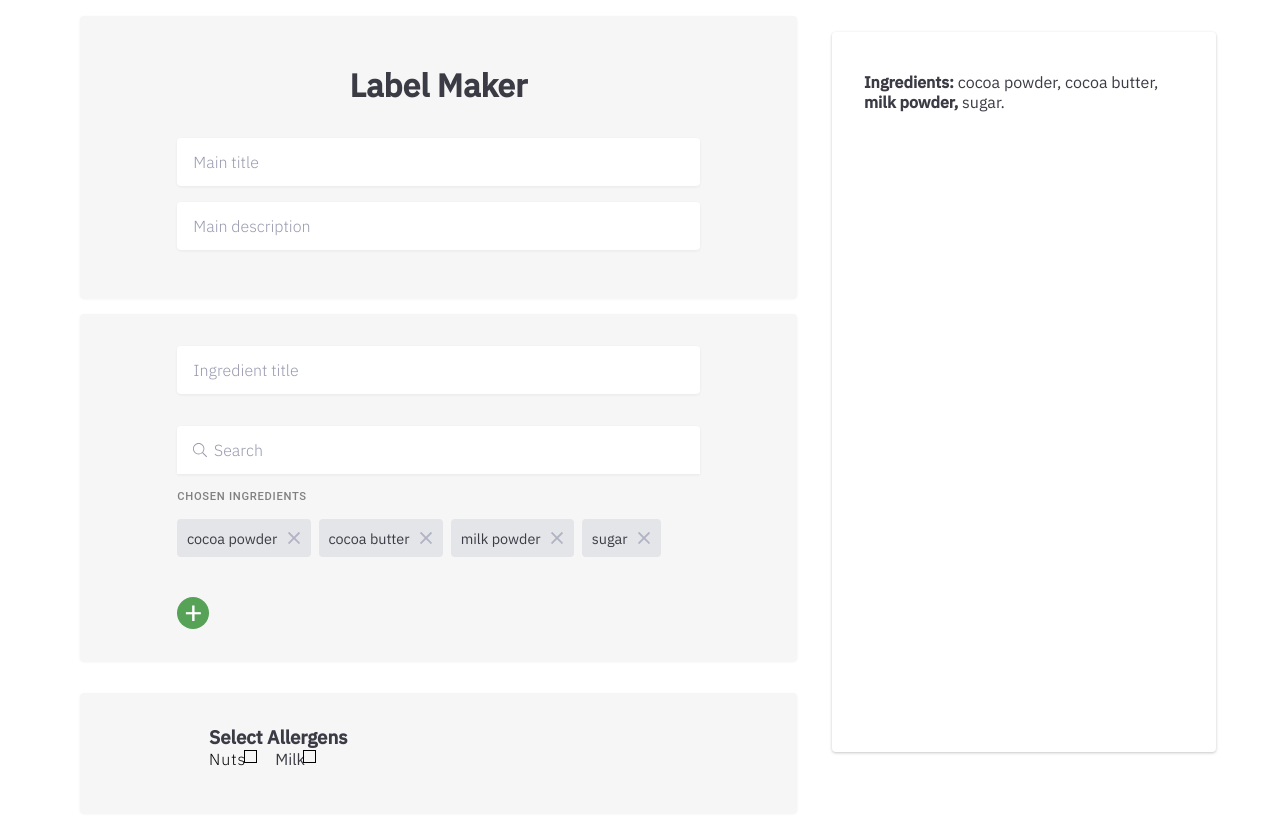
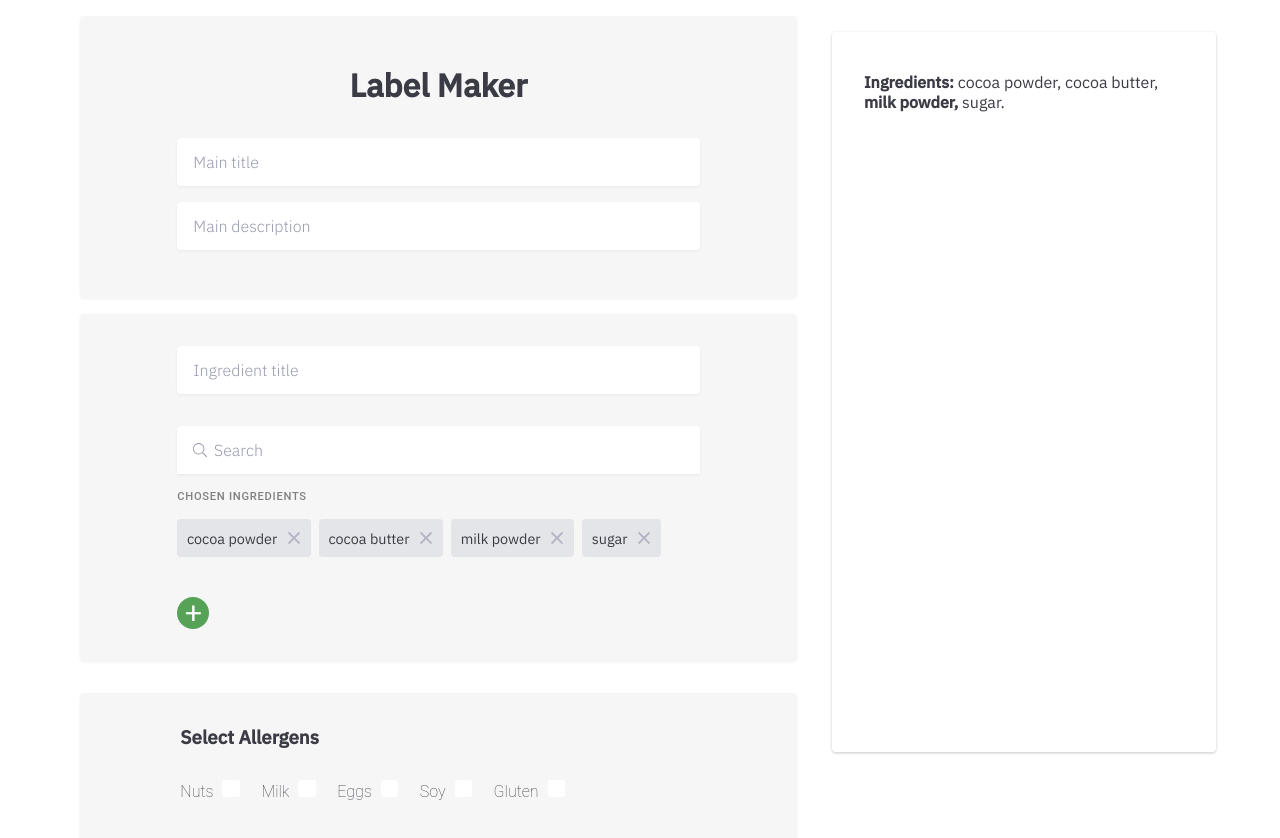
Before and after one commit to antonijak/Label-maker, a React (Create React App) app: page / in a window 1280 px wide. Shown: the top 838 px of the page. Built offline with nearby package versions, Linux system fonts and the light colour scheme; the HTML template or start-up script is replaced by a standard one.

Commit message:
add/Allergen component

```diff
--- a/src/App.js
+++ b/src/App.js
@@ -1,6 +1,6 @@
 import React, { Component } from 'react';
 import IngredientsSelector from './components/IngredientsSelector.js';
-import Allergens from './components/Allergens.js';
+import AllergensContainer from './components/AllergensContainer.js';
 import uuid from 'uuid/v4';
 
 import './App.scss';
@@ -100,7 +100,7 @@ class App extends Component {
               />
             ))}
           </div>
-          <Allergens />
+          <AllergensContainer />
         </form>
         <LabelPreview
           alergens={this.state.alergens}
--- /dev/null
+++ b/src/components/Allergen.js
@@ -0,0 +1,24 @@
+import React from 'react';
+import './Allergen.scss';
+
+const Allergen = ({ name, label, value, handleChange }) => {
+  return (
+    <label htmlFor={name} className="allergen checkbox">
+      <span>{label}</span>
+      <input
+        type="checkbox"
+        name={name}
+        id={name}
+        className={
+          value
+            ? 'checkbox__button checkbox__button--checked'
+            : 'checkbox__button'
+        }
+        onChange={handleChange}
+        value={value}
+      />
+    </label>
+  );
+};
+
+export default Allergen;
--- /dev/null
+++ b/src/components/Allergen.scss
@@ -0,0 +1,5 @@
+.allergen {
+  width: 7rem;
+  height: 1rem;
+  align-items: center;
+}
--- a/src/components/Allergens.js
+++ /dev/null
@@ -1,56 +0,0 @@
-import React, { Component } from 'react';
-import './Allergens.scss';
-
-class Allergens extends Component {
-  state = {
-    nuts: false,
-    milk: false
-  };
-
-  handleChange = e => {
-    const name = e.target.name;
-    this.setState({ [name]: !this.state[name] });
-  };
-  render() {
-    const { nuts, milk } = this.state;
-    return (
-      <div className="allergens">
-        <h3 className="allergens__title">Select Allergens</h3>
-        <div className="allergens__content">
-          <label htmlFor="nuts" className="checkbox">
-            Nuts
-            <input
-              type="checkbox"
-              name="nuts"
-              id="nuts"
-              className={
-                nuts
-                  ? 'checkbox__button checkbox__button--checked'
-                  : 'checkbox__button'
-              }
-              onChange={this.handleChange}
-              value={nuts}
-            />
-          </label>
-          <label htmlFor="nuts">
-            Milk
-            <input
-              type="checkbox"
-              name="milk"
-              id="nuts"
-              className={
-                milk
-                  ? 'checkbox__button checkbox__button--checked'
-                  : 'checkbox__button'
-              }
-              onChange={this.handleChange}
-              value={milk}
-            />
-          </label>
-        </div>
-      </div>
-    );
-  }
-}
-
-export default Allergens;
--- /dev/null
+++ b/src/components/AllergensContainer.js
@@ -0,0 +1,60 @@
+import React, { Component } from 'react';
+import './AllergensContainer.scss';
+import Allergen from './Allergen';
+
+class AllergensContainer extends Component {
+  state = {
+    nuts: false,
+    milk: false,
+    eggs: false,
+    soy: false,
+    gluten: false
+  };
+
+  handleChange = e => {
+    const name = e.target.name;
+    this.setState({ [name]: !this.state[name] });
+  };
+  render() {
+    const { nuts, milk, eggs, soy, gluten } = this.state;
+    return (
+      <div className="allergens">
+        <h3 className="allergens__title">Select Allergens</h3>
+        <div className="allergens__content">
+          <Allergen
+            value={nuts}
+            label="Nuts"
+            name="nuts"
+            handleChange={this.handleChange}
+          />
+          <Allergen
+            value={milk}
+            label="Milk"
+            name="milk"
+            handleChange={this.handleChange}
+          />
+          <Allergen
+            value={eggs}
+            label="Eggs"
+            name="eggs"
+            handleChange={this.handleChange}
+          />
+          <Allergen
+            value={soy}
+            label="Soy"
+            name="soy"
+            handleChange={this.handleChange}
+          />
+          <Allergen
+            value={gluten}
+            label="Gluten"
+            name="gluten"
+            handleChange={this.handleChange}
+          />
+        </div>
+      </div>
+    );
+  }
+}
+
+export default AllergensContainer;
--- a/src/components/Allergens.scss
+++ b/src/components/AllergensContainer.scss
@@ -13,12 +13,12 @@
   padding: 2rem 10%;
 
   &__title {
-    width: 80%;
+    width: 90%;
     margin: 0 auto;
   }
 
   &__content {
-    width: 80%;
+    width: 90%;
     margin: 0 auto;
   }
 }
--- a/src/index.scss
+++ b/src/index.scss
@@ -51,36 +51,42 @@ input {
 }
 .checkbox {
   margin-top: 1rem;
-  width: auto;
   text-align: right;
   position: relative;
   color: black;
   font-weight: lighter;
-  letter-spacing: 1px;
+
+  span {
+    font-family: $font-family-secondary;
+  }
 
   &__button {
     position: relative;
+    width: 1rem;
+    margin-right: 2rem;
     visibility: hidden;
-    margin-right: 1rem;
-    width: auto;
-    height: auto;
 
-    &:before {
-      border: 1px solid black;
+    &:hover::before {
+      background-color: #e2e2e2;
+    }
+
+    &::before {
+      background-color: white;
+      border-radius: 3px;
       position: absolute;
-      top: -2px;
-      left: -2px;
-      height: 0.7rem;
-      width: 0.7rem;
+      bottom: 0;
+      left: 9px;
+      height: 1.1rem;
+      width: 1.1rem;
       content: '';
       visibility: visible;
     }
 
-    &:after {
+    &::after {
       color: black;
       position: absolute;
-      top: -2.8px;
-      left: 0;
+      bottom: -1px;
+      left: 11px;
       content: '\2713';
       visibility: hidden;
     }
```
